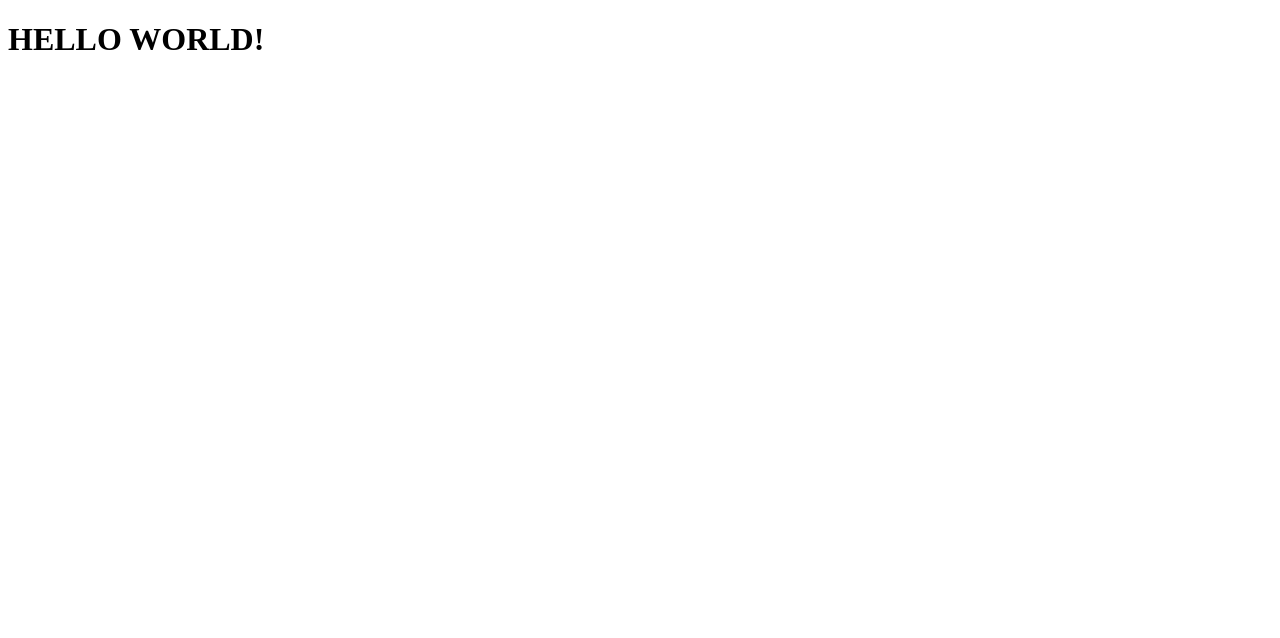
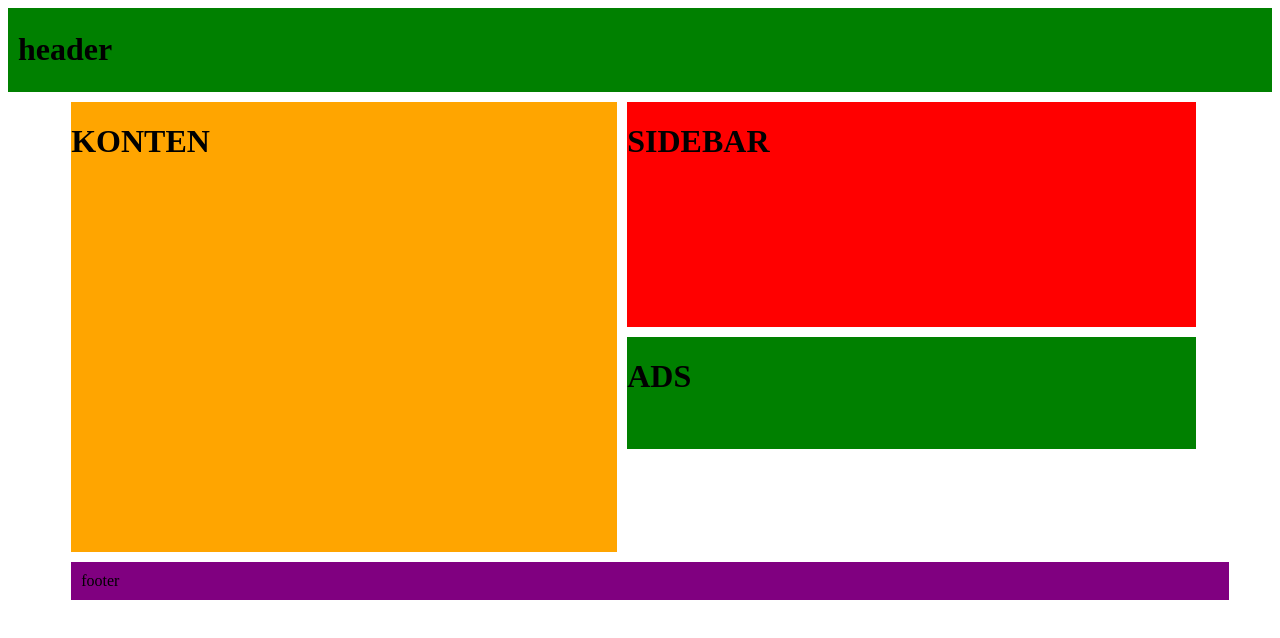
Before and after one commit to bebelachero/Belajar, a plain HTML site: page index.html in a window 1280 px wide. Drawn offline with Linux system fonts and the light colour scheme.

Commit message:
komentar

```diff
--- a/index.html
+++ b/index.html
@@ -1,11 +1,33 @@
 <!DOCTYPE html>
-<html lang="en">
-	<head>
-		<meta charset="UTF-8">
-		<title>Belajar</title>
+<html>
+	<head lang="en">
+		<title>TUGAS 1</title>
+		<link rel="stylesheet" type="text/css" href="style.css">
 	</head>
 
 	<body>
-		<h1>HELLO WORLD!</h1>
+
+			<div class="header">
+				<h1>header</h1>
+			</div>
+
+			<div class="box">
+				<div class="badan">
+					<div class="konten">
+						<h1>KONTEN</h1>
+					</div>
+
+					<div class="sidebar">
+						<h1>SIDEBAR</h1>
+					</div>
+					<div class="ads">
+						<h1>ADS</h1>
+					</div>
+				</div>
+				<div class="clear"></div>
+				<div class="footer">
+					footer
+				</div>
+			</div>
 	</body>
 </html>
--- a/style.css
+++ b/style.css
@@ -0,0 +1,44 @@
+.header{
+	background: green;
+	/*height: 50px;*/
+	margin-bottom:10px;
+	padding: 2px 10px;
+}
+.box{
+	 background: #fff;
+	 width: 90%;
+	 margin: 10px auto;
+ }
+.clear{
+	clear: both;
+}
+.badan{
+	height: 450px;
+}
+ .badan .konten{
+	background: orange;
+	float: left;
+	margin-bottom:10px;
+	margin-right:10px;
+	width: 48%;
+	height: 100%;
+}
+.badan .sidebar{
+	background: red;
+	float: left;
+	height: 50%;
+	width: 50%;
+	margin-bottom:10px;
+}
+.badan .ads{
+	background: green;
+	float: left;
+	height: 25%;
+	width: 50%;
+}
+.footer{
+	width: 100%;
+	margin:0 auto;
+	padding: 10px;
+	background:purple;
+}
```
